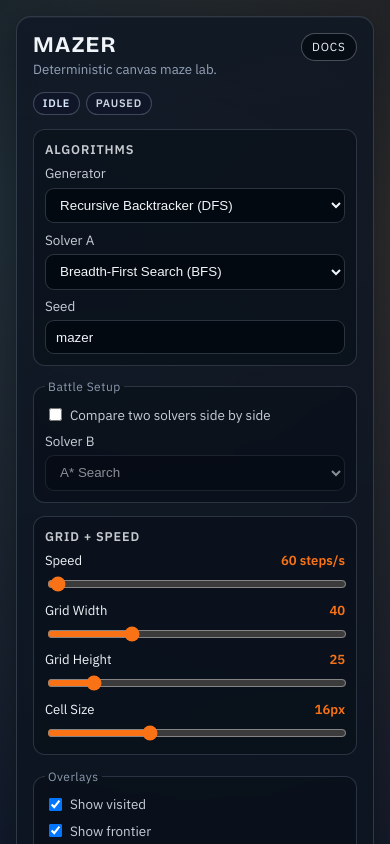
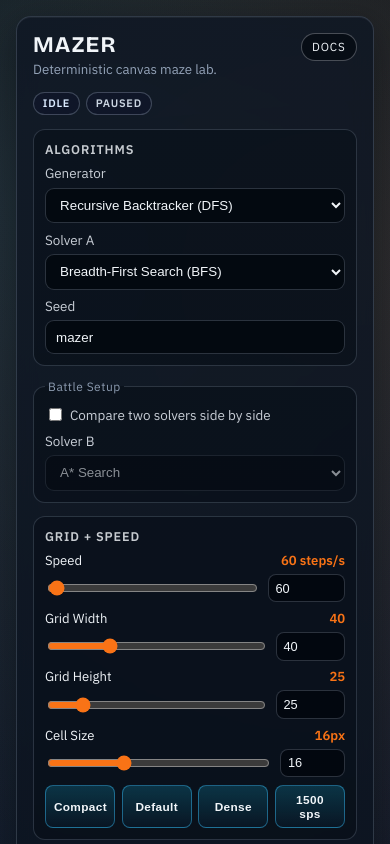
Before and after one commit to Elmar2001/mazer, a Next.js app: page / in a window 390 px wide. Shown: the top 844 px of the page. Built offline with nearby package versions, Linux system fonts and the light colour scheme.

Commit message:
feat(ui): enhance controls UX and enforce square maze rendering

```diff
--- a/app/globals.css
+++ b/app/globals.css
@@ -230,6 +230,38 @@ body {
   color: var(--accent);
 }
 
+.sliderRow {
+  display: grid;
+  grid-template-columns: 1fr auto;
+  align-items: center;
+  gap: 0.5rem;
+}
+
+.sliderNumber {
+  width: 82px;
+  background: rgba(2, 6, 13, 0.8);
+  border: 1px solid rgba(148, 163, 184, 0.28);
+  border-radius: 8px;
+  color: var(--text);
+  padding: 0.36rem 0.42rem;
+  font-size: 0.8rem;
+}
+
+.presetRow {
+  display: grid;
+  grid-template-columns: repeat(2, minmax(0, 1fr));
+  gap: 0.4rem;
+}
+
+.presetBtn {
+  border-radius: 8px;
+  padding: 0.42rem 0.5rem;
+  font-size: 0.74rem;
+  letter-spacing: 0.03em;
+  background: linear-gradient(180deg, rgba(14, 116, 144, 0.36), rgba(8, 47, 73, 0.2));
+  border-color: rgba(56, 189, 248, 0.45);
+}
+
 input[type="range"] {
   width: 100%;
   accent-color: var(--accent);
@@ -329,6 +361,13 @@ button:hover:not(:disabled) {
 button:disabled {
   cursor: not-allowed;
   opacity: 0.44;
+}
+
+.shortcutHint {
+  margin: 0;
+  color: rgba(148, 163, 184, 0.92);
+  font-size: 0.74rem;
+  line-height: 1.35;
 }
 
 .metricsPanel {
@@ -563,6 +602,11 @@ button:disabled {
   border-color: rgba(251, 146, 60, 0.45);
 }
 
+.canvasCoordBadge {
+  color: #7dd3fc;
+  border-color: rgba(125, 211, 252, 0.42);
+}
+
 .canvasLegend {
   display: flex;
   flex-wrap: wrap;
@@ -622,7 +666,7 @@ button:disabled {
 
 .canvasFrame {
   position: relative;
-  border-radius: 8px;
+  border-radius: 0;
   overflow: hidden;
   box-shadow:
     0 0 0 1px rgba(148, 163, 184, 0.24),
@@ -631,7 +675,7 @@ button:disabled {
 
 canvas {
   display: block;
-  border-radius: 8px;
+  border-radius: 0;
 }
 
 @media (max-width: 1200px) {
@@ -651,6 +695,10 @@ canvas {
 
   .buttonGrid {
     grid-template-columns: repeat(3, minmax(0, 1fr));
+  }
+
+  .presetRow {
+    grid-template-columns: repeat(4, minmax(0, 1fr));
   }
 
   .canvasHeader {
--- a/src/ui/components/CanvasViewport.tsx
+++ b/src/ui/components/CanvasViewport.tsx
@@ -1,6 +1,6 @@
 "use client";
 
-import type { RefObject } from "react";
+import { useState, type MouseEvent, type RefObject } from "react";
 
 import { useMazeStore } from "@/ui/store/mazeStore";
 
@@ -13,9 +13,31 @@ export function CanvasViewport({ canvasRef }: CanvasViewportProps) {
     (state) => state.settings,
   );
   const runtime = useMazeStore((state) => state.runtime);
+  const [hoverCell, setHoverCell] = useState<string | null>(null);
 
   const viewportWidth = gridWidth * cellSize;
   const viewportHeight = gridHeight * cellSize;
+
+  const onFramePointerMove = (event: MouseEvent<HTMLDivElement>) => {
+    const rect = event.currentTarget.getBoundingClientRect();
+    const localX = event.clientX - rect.left;
+    const localY = event.clientY - rect.top;
+
+    if (
+      localX < 0 ||
+      localY < 0 ||
+      localX >= viewportWidth ||
+      localY >= viewportHeight
+    ) {
+      setHoverCell(null);
+      return;
+    }
+
+    const x = Math.floor(localX / cellSize);
+    const y = Math.floor(localY / cellSize);
+    const index = y * gridWidth + x;
+    setHoverCell(`x:${x} y:${y} #${index}`);
+  };
 
   return (
     <section className="canvasViewport">
@@ -31,6 +53,7 @@ export function CanvasViewport({ canvasRef }: CanvasViewportProps) {
           <span className="canvasBadge">{runtime.phase}</span>
           <span className="canvasBadge">{runtime.paused ? "Paused" : "Running"}</span>
           {battleMode ? <span className="canvasBadge canvasBattleBadge">Battle</span> : null}
+          {hoverCell ? <span className="canvasBadge canvasCoordBadge">{hoverCell}</span> : null}
         </div>
       </header>
       <div className="canvasLegend">
@@ -56,6 +79,8 @@ export function CanvasViewport({ canvasRef }: CanvasViewportProps) {
         <div
           className="canvasFrame"
           style={{ width: `${viewportWidth}px`, height: `${viewportHeight}px` }}
+          onMouseMove={onFramePointerMove}
+          onMouseLeave={() => setHoverCell(null)}
         >
           <canvas ref={canvasRef} />
         </div>
--- a/src/ui/components/ControlPanel.tsx
+++ b/src/ui/components/ControlPanel.tsx
@@ -1,6 +1,6 @@
 "use client";
 
-import type { ChangeEvent } from "react";
+import { useEffect, type ChangeEvent } from "react";
 import Link from "next/link";
 
 import { SPEED_MAX, SPEED_MIN } from "@/config/limits";
@@ -11,6 +11,11 @@ import { useMazeStore } from "@/ui/store/mazeStore";
 interface ControlPanelProps {
   controls: MazeControls;
 }
+
+const GRID_MIN = 10;
+const GRID_MAX = 120;
+const CELL_MIN = 8;
+const CELL_MAX = 32;
 
 export function ControlPanel({ controls }: ControlPanelProps) {
   const settings = useMazeStore((state) => state.settings);
@@ -39,6 +44,9 @@ export function ControlPanel({ controls }: ControlPanelProps) {
       setter(event.currentTarget.checked);
     };
 
+  const pickDifferentSolver = (excludedId: string): string | undefined =>
+    SOLVER_OPTIONS.find((option) => option.id !== excludedId)?.id;
+
   const onBattleModeChange = (event: ChangeEvent<HTMLInputElement>) => {
     const enabled = event.currentTarget.checked;
     setBattleMode(enabled);
@@ -55,6 +63,89 @@ export function ControlPanel({ controls }: ControlPanelProps) {
       setSolverBId(fallback);
     }
   };
+
+  const onSolverAChange = (event: ChangeEvent<HTMLSelectElement>) => {
+    const nextSolverId = event.currentTarget.value as typeof settings.solverId;
+    setSolverId(nextSolverId);
+
+    if (!settings.battleMode || settings.solverBId !== nextSolverId) {
+      return;
+    }
+
+    const fallback = pickDifferentSolver(nextSolverId);
+    if (fallback) {
+      setSolverBId(fallback as typeof settings.solverBId);
+    }
+  };
+
+  const onSolverBChange = (event: ChangeEvent<HTMLSelectElement>) => {
+    const nextSolverBId = event.currentTarget.value as typeof settings.solverBId;
+    if (!settings.battleMode || nextSolverBId !== settings.solverId) {
+      setSolverBId(nextSolverBId);
+      return;
+    }
+
+    const fallback = pickDifferentSolver(settings.solverId);
+    if (fallback) {
+      setSolverBId(fallback as typeof settings.solverBId);
+    }
+  };
+
+  const onNumberChange =
+    (setter: (value: number) => void) =>
+    (event: ChangeEvent<HTMLInputElement>) => {
+      setter(Number(event.currentTarget.value));
+    };
+
+  useEffect(() => {
+    const onKeyDown = (event: KeyboardEvent) => {
+      if (event.metaKey || event.ctrlKey || event.altKey) {
+        return;
+      }
+
+      const target = event.target as HTMLElement | null;
+      if (target) {
+        const tag = target.tagName;
+        if (
+          tag === "INPUT" ||
+          tag === "TEXTAREA" ||
+          tag === "SELECT" ||
+          target.isContentEditable
+        ) {
+          return;
+        }
+      }
+
+      const key = event.key.toLowerCase();
+      if (key === "g") {
+        controls.generate();
+        return;
+      }
+
+      if (key === "s" && canSolve) {
+        controls.solve();
+        return;
+      }
+
+      if (key === "r") {
+        controls.reset();
+        return;
+      }
+
+      if (key === "n" && canPlaybackControl) {
+        controls.stepOnce();
+        return;
+      }
+
+      if (event.key === " " && canPlaybackControl) {
+        event.preventDefault();
+        controls.pauseResume();
+      }
+    };
+
+    window.addEventListener("keydown", onKeyDown);
+    return () => window.removeEventListener("keydown", onKeyDown);
+  }, [canPlaybackControl, canSolve, controls]);
 
   return (
     <section className="controlPanel">
@@ -95,7 +186,7 @@ export function ControlPanel({ controls }: ControlPanelProps) {
           Solver A
           <select
             value={settings.solverId}
-            onChange={(event) => setSolverId(event.currentTarget.value as typeof settings.solverId)}
+            onChange={onSolverAChange}
           >
             {SOLVER_OPTIONS.map((option) => (
               <option key={option.id} value={option.id}>
@@ -128,9 +219,7 @@ export function ControlPanel({ controls }: ControlPanelProps) {
           Solver B
           <select
             value={settings.solverBId}
-            onChange={(event) =>
-              setSolverBId(event.currentTarget.value as typeof settings.solverBId)
-            }
+            onChange={onSolverBChange}
             disabled={!settings.battleMode}
           >
             {SOLVER_OPTIONS.map((option) => (
@@ -161,6 +250,7 @@ export function ControlPanel({ controls }: ControlPanelProps) {
             <span>Speed</span>
             <strong>{settings.speed} steps/s</strong>
           </div>
+          <div className="sliderRow">
             <input
               type="range"
               min={SPEED_MIN}
@@ -168,45 +258,126 @@ export function ControlPanel({ controls }: ControlPanelProps) {
               value={settings.speed}
               onChange={(event) => setSpeed(Number(event.currentTarget.value))}
             />
+            <input
+              className="sliderNumber"
+              type="number"
+              min={SPEED_MIN}
+              max={SPEED_MAX}
+              value={settings.speed}
+              onChange={onNumberChange(setSpeed)}
+            />
+          </div>
         </div>
         <div className="sliderField">
           <div>
             <span>Grid Width</span>
             <strong>{settings.gridWidth}</strong>
           </div>
+          <div className="sliderRow">
             <input
               type="range"
-            min={10}
-            max={120}
+              min={GRID_MIN}
+              max={GRID_MAX}
               value={settings.gridWidth}
               onChange={(event) => setGridWidth(Number(event.currentTarget.value))}
             />
+            <input
+              className="sliderNumber"
+              type="number"
+              min={GRID_MIN}
+              max={GRID_MAX}
+              value={settings.gridWidth}
+              onChange={onNumberChange(setGridWidth)}
+            />
+          </div>
         </div>
         <div className="sliderField">
           <div>
             <span>Grid Height</span>
             <strong>{settings.gridHeight}</strong>
           </div>
+          <div className="sliderRow">
             <input
               type="range"
-            min={10}
-            max={120}
+              min={GRID_MIN}
+              max={GRID_MAX}
               value={settings.gridHeight}
               onChange={(event) => setGridHeight(Number(event.currentTarget.value))}
             />
+            <input
+              className="sliderNumber"
+              type="number"
+              min={GRID_MIN}
+              max={GRID_MAX}
+              value={settings.gridHeight}
+              onChange={onNumberChange(setGridHeight)}
+            />
+          </div>
         </div>
         <div className="sliderField">
           <div>
             <span>Cell Size</span>
             <strong>{settings.cellSize}px</strong>
           </div>
+          <div className="sliderRow">
             <input
               type="range"
-            min={8}
-            max={32}
+              min={CELL_MIN}
+              max={CELL_MAX}
               value={settings.cellSize}
               onChange={(event) => setCellSize(Number(event.currentTarget.value))}
             />
+            <input
+              className="sliderNumber"
+              type="number"
+              min={CELL_MIN}
+              max={CELL_MAX}
+              value={settings.cellSize}
+              onChange={onNumberChange(setCellSize)}
+            />
+          </div>
+        </div>
+        <div className="presetRow">
+          <button
+            type="button"
+            className="presetBtn"
+            onClick={() => {
+              setGridWidth(25);
+              setGridHeight(15);
+              setCellSize(20);
+            }}
+          >
+            Compact
+          </button>
+          <button
+            type="button"
+            className="presetBtn"
+            onClick={() => {
+              setGridWidth(40);
+              setGridHeight(25);
+              setCellSize(16);
+            }}
+          >
+            Default
+          </button>
+          <button
+            type="button"
+            className="presetBtn"
+            onClick={() => {
+              setGridWidth(72);
+              setGridHeight(42);
+              setCellSize(10);
+            }}
+          >
+            Dense
+          </button>
+          <button
+            type="button"
+            className="presetBtn"
+            onClick={() => setSpeed(1500)}
+          >
+            1500 sps
+          </button>
         </div>
       </section>
 
@@ -270,6 +441,8 @@ export function ControlPanel({ controls }: ControlPanelProps) {
           Reset
         </button>
       </div>
+
+      <p className="shortcutHint">Shortcuts: G generate, S solve, Space pause/resume, N step, R reset.</p>
     </section>
   );
 }
```
Also changed, not shown: src/render/CanvasRenderer.ts (+25 -32 lines). Lines whose indentation alone changed are shown as unchanged.
